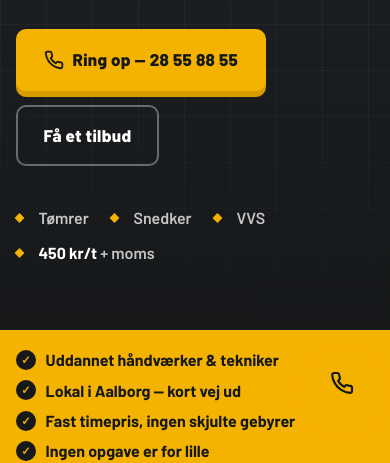
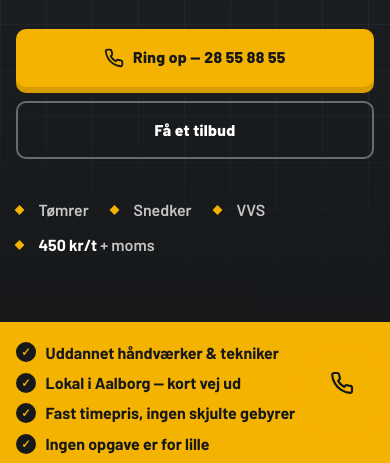
Before and after one commit to Mpfv2/handyman-aalborg, a plain HTML site: page index.html in a window 390 px wide. Shown: the part 413-876 px from the top of the page. Drawn offline with Linux system fonts and the light colour scheme.

Commit message:
Fix: hero CTA buttons full-width and responsive on mobile

```diff
--- a/styles.css
+++ b/styles.css
@@ -188,7 +188,9 @@ img, svg { display: block; }
   color: rgba(255,255,255,.82);
   margin-bottom: 2rem;
 }
-.hero__cta { display: flex; flex-wrap: wrap; gap: .9rem; margin-bottom: 2.4rem; }
+.hero__cta { display: flex; flex-direction: column; gap: .9rem; margin-bottom: 2.4rem; }
+/* On mobile the CTAs go full-width and may wrap so the phone number never overflows */
+.hero__cta .btn { width: 100%; white-space: normal; padding: .9rem 1rem; font-size: clamp(.95rem, 4vw, 1.06rem); }
 
 .hero__trust {
   display: flex; flex-wrap: wrap; align-items: center;
@@ -436,6 +438,8 @@ img, svg { display: block; }
 @media (min-width: 600px) {
   .strip__inner { grid-template-columns: 1fr 1fr; }
   .field-row { grid-template-columns: 1fr 1fr; gap: 1rem; }
+  .hero__cta { flex-direction: row; flex-wrap: wrap; }
+  .hero__cta .btn { width: auto; padding: .95rem 1.6rem; }
 }
 
 @media (min-width: 860px) {
```
